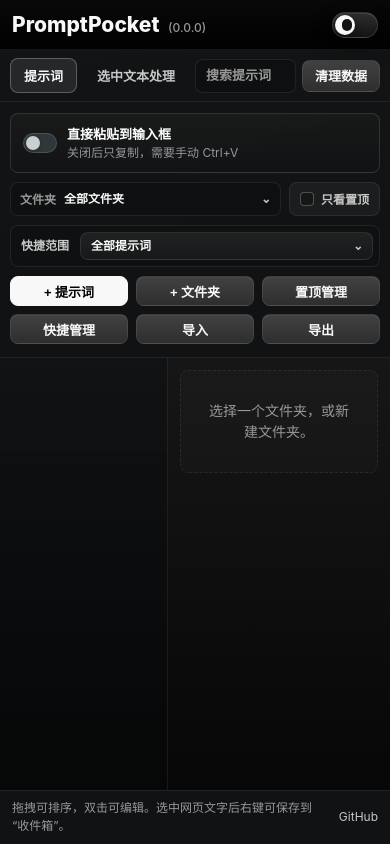
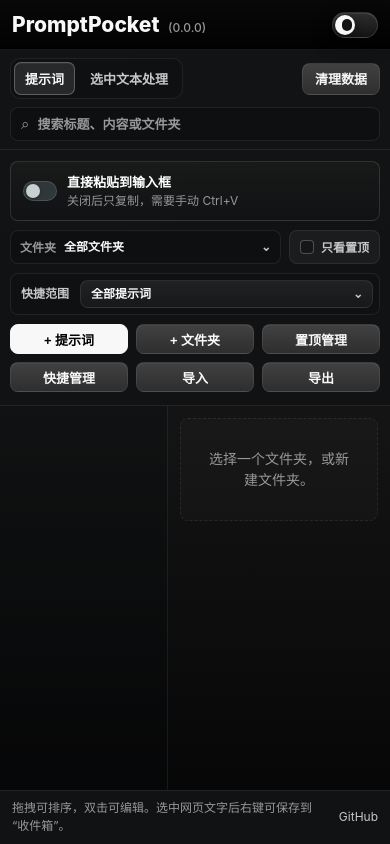
Before and after one commit to MashiroNG/PromptPocket, a browser extension: page sidepanel.html in a window 390 px wide. Drawn offline with Linux system fonts and the light colour scheme.

Commit message:
Refine top search bar and quick launcher visibility

```diff
--- a/sidepanel.css
+++ b/sidepanel.css
@@ -165,27 +165,55 @@
   gap: 9px;
 }
 .tabs {
-  display: flex;
-  gap: 6px;
+  display: grid;
+  grid-template-columns: auto minmax(92px, 1fr) auto;
+  gap: 8px;
   padding: 8px 10px;
   background: rgba(17, 19, 20, 0.96);
   border-bottom: 1px solid rgba(255, 255, 255, 0.07);
   flex-shrink: 0;
   align-items: center;
 }
-.tab-search-input {
-  flex: 1 1 88px;
-  min-width: 74px;
+.tab-nav {
+  display: flex;
+  align-items: center;
+  gap: 4px;
+  min-width: 0;
+  padding: 3px;
+  border-radius: 10px;
+  border: 1px solid rgba(255, 255, 255, 0.07);
+  background: rgba(0, 0, 0, 0.11);
+}
+.tab-search {
+  min-width: 0;
   height: 34px;
+  display: grid;
+  grid-template-columns: auto minmax(0, 1fr);
+  align-items: center;
+  gap: 6px;
   padding: 0 10px;
   border-radius: var(--radius-sm);
   border: 1px solid rgba(255, 255, 255, 0.08);
   background: rgba(0, 0, 0, 0.16);
   color: var(--text-primary);
+}
+.tab-search-icon {
+  color: var(--text-muted);
+  font-size: 15px;
+  line-height: 1;
+  transform: translateY(-1px);
+}
+.tab-search-input {
+  width: 100%;
+  min-width: 0;
+  border: 0;
+  outline: 0;
+  background: transparent;
+  color: inherit;
   font-size: 13px;
   font-weight: 650;
 }
-.tab-search-input:focus-visible {
+.tab-search:focus-within {
   outline: 2px solid var(--focus);
   outline-offset: 1px;
   border-color: var(--focus);
@@ -199,8 +227,8 @@
   background: transparent;
   color: var(--text-secondary);
   border: 1px solid transparent;
-  padding: 7px 13px;
-  border-radius: var(--radius-sm);
+  padding: 6px 10px;
+  border-radius: 7px;
   cursor: pointer;
   font-size: 13px;
   font-weight: 750;
@@ -208,9 +236,10 @@
 }
 .tab-btn:hover { transform: translateY(-1px); }
 .tab-btn.active {
-  background: rgba(152, 152, 152, 0.16);
+  background: rgba(248, 248, 248, 0.1);
   color: var(--text-primary);
   border-color: var(--accent-border);
+  box-shadow: inset 0 1px 0 rgba(248, 248, 248, 0.06);
 }
 .tab-tool-btn {
   flex: 0 0 auto;
@@ -224,6 +253,12 @@
   font-size: 13px;
   font-weight: 750;
   transition: transform 150ms ease, background 150ms ease, border-color 150ms ease;
+}
+.tab-tool-btn.hidden {
+  display: none;
+}
+.tabs.ai-active .tab-search {
+  display: none;
 }
 .tab-tool-btn:hover {
   transform: translateY(-1px);
@@ -1643,6 +1678,10 @@
   background: #f8f8f8;
   border-color: rgba(2, 2, 2, 0.18);
 }
+body.theme-light .tab-nav {
+  background: #eeeeee;
+  border-color: rgba(2, 2, 2, 0.08);
+}
 body.theme-light .prompt-actions .btn.primary-create {
   background: #020202;
   border-color: #020202;
@@ -1656,7 +1695,7 @@
 body.theme-light .tab-btn.active,
 body.theme-light .setting-toggle,
 body.theme-light .search-input,
-body.theme-light .tab-search-input,
+body.theme-light .tab-search,
 body.theme-light .folder-filter,
 body.theme-light .pill-toggle {
   background: #ffffff;
@@ -1753,6 +1792,22 @@
   color: #c7c7c7;
 }
 body.theme-light .search-input { box-shadow: inset 0 1px 1px rgba(0, 0, 0, 0.035); }
+
+@media (max-width: 430px) {
+  .tabs {
+    grid-template-columns: minmax(0, 1fr) auto;
+  }
+  .tab-nav {
+    justify-self: start;
+  }
+  .tab-search {
+    grid-column: 1 / -1;
+    grid-row: 2;
+  }
+  .tab-tool-btn {
+    justify-self: end;
+  }
+}
 body.theme-light .folders {
   background: #f8f8f8;
   border-color: rgba(2, 2, 2, 0.08);
--- a/sidepanel.html
+++ b/sidepanel.html
@@ -13,10 +13,15 @@
       <span class="theme-thumb" aria-hidden="true"></span>
     </button>
   </div>
-  <div class="tabs">
-    <button type="button" class="tab-btn active" id="tabPromptsBtn" data-tab="prompts">提示词</button>
-    <button type="button" class="tab-btn" id="tabAiBtn" data-tab="ai">选中文本处理</button>
-    <input type="search" class="tab-search-input" id="promptSearch" placeholder="搜索提示词" autocomplete="off" />
+  <div class="tabs" id="mainTabs">
+    <div class="tab-nav" aria-label="功能切换">
+      <button type="button" class="tab-btn active" id="tabPromptsBtn" data-tab="prompts">提示词</button>
+      <button type="button" class="tab-btn" id="tabAiBtn" data-tab="ai">选中文本处理</button>
+    </div>
+    <label class="tab-search">
+      <span class="tab-search-icon" aria-hidden="true">⌕</span>
+      <input type="search" class="tab-search-input" id="promptSearch" placeholder="搜索标题、内容或文件夹" autocomplete="off" />
+    </label>
     <button type="button" class="tab-tool-btn" id="cleanupData">清理数据</button>
   </div>
 
--- a/sidepanel.js
+++ b/sidepanel.js
@@ -1743,11 +1743,13 @@
 function setActiveTab(tab) {
   const promptsTab = document.getElementById('tabPrompts');
   const aiTab = document.getElementById('tabAi');
+  const mainTabs = document.getElementById('mainTabs');
   const btnPrompts = document.getElementById('tabPromptsBtn');
   const btnAi = document.getElementById('tabAiBtn');
   const showPrompts = tab === 'prompts';
   promptsTab.classList.toggle('hidden', !showPrompts);
   aiTab.classList.toggle('hidden', showPrompts);
+  if (mainTabs) mainTabs.classList.toggle('ai-active', !showPrompts);
   btnPrompts.classList.toggle('active', showPrompts);
   btnAi.classList.toggle('active', !showPrompts);
 }
```
Also changed, not shown: content.js (+57 -3 lines), README.md, manifest.json.
